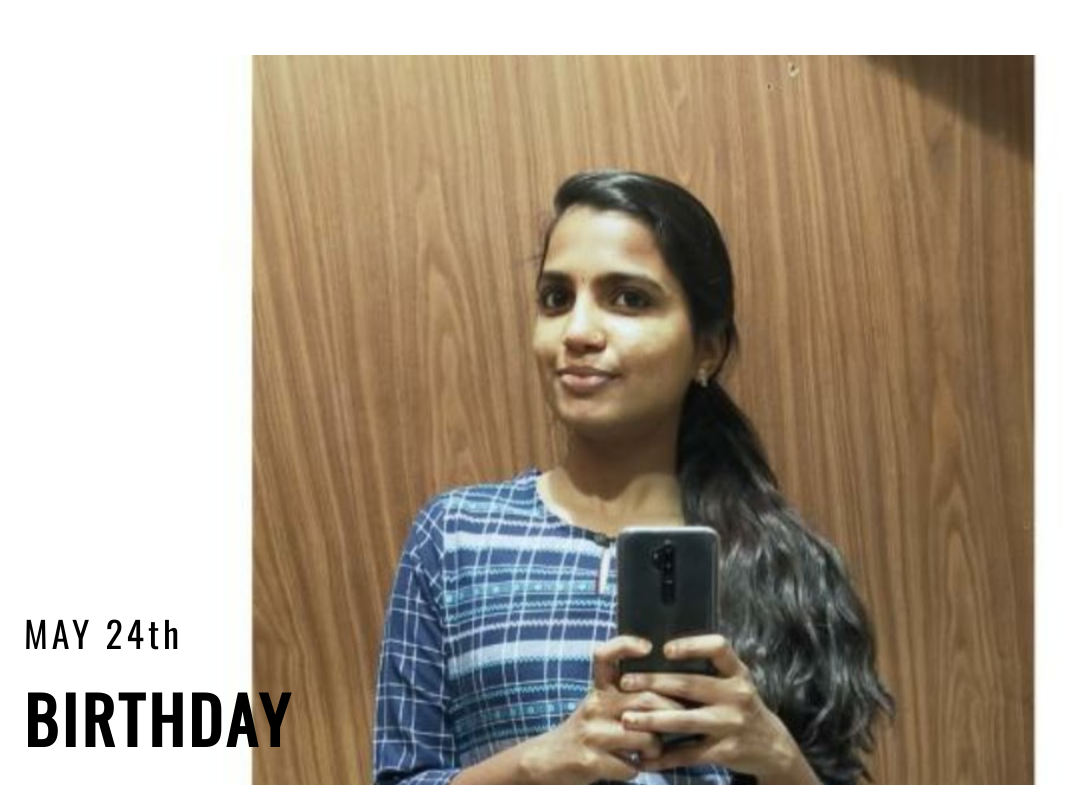
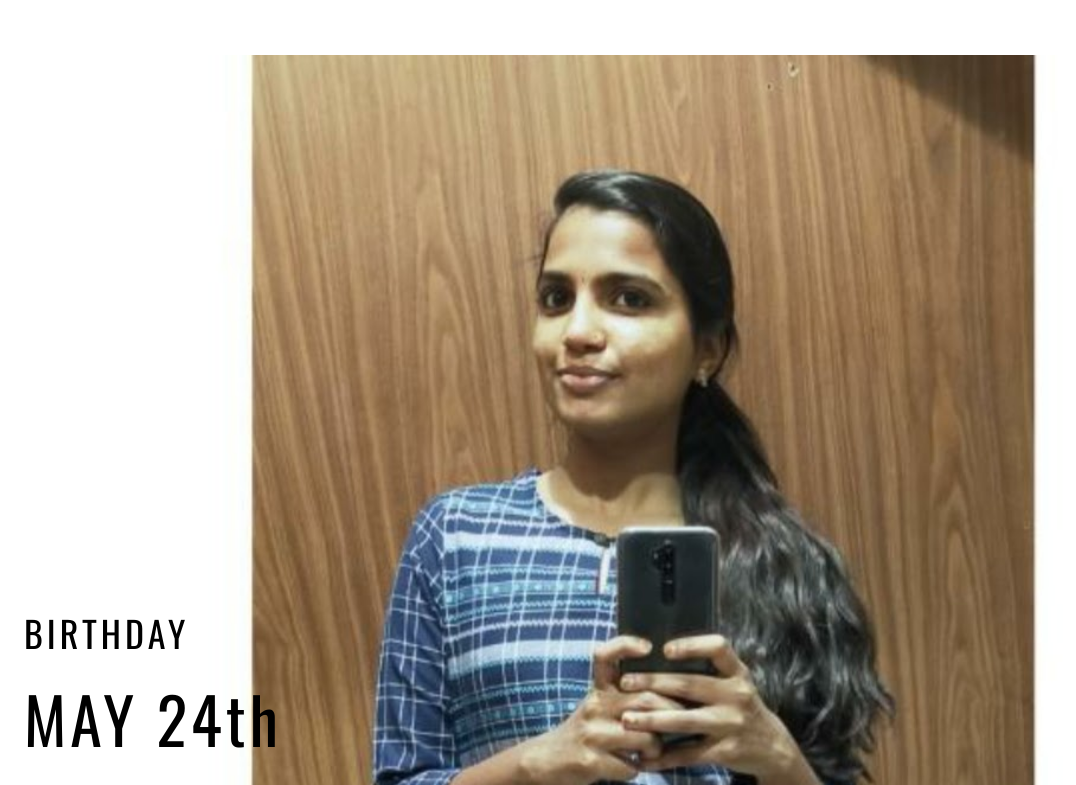
Before and after one commit to prema24/prema24.github.io, a plain HTML site: page index.html in a window 1280 px wide. Shown: the part 167-952 px from the top of the page, without its empty margins (0-1076 px from the left). Drawn offline with nearby package versions, Linux system fonts and the light colour scheme.

Commit message:
Intial Commit

```diff
--- a/index.html
+++ b/index.html
@@ -28,8 +28,8 @@ and is wrapped around the whole page content, except for the footer in this exam
   <header class="w3-display-container w3-wide" id="home">
     <img class="w3-image" src="prema.jpg" alt="Fashion Blog" width="1600" height="1060">
     <div class="w3-display-left w3-padding-large">
-      <h1 class="w3-text-black">MAY 24th</h1>
-      <h1 class="w3-jumbo w3-text-black w3-hide-small"><b>BIRTHDAY</b></h1>
+      <h1 class="w3-text-black">BIRTHDAY</h1>
+      <h1 class="w3-jumbo w3-text-black w3-hide-small">MAY 24th<b></b></h1>
 
     </div>
   </header>
```
